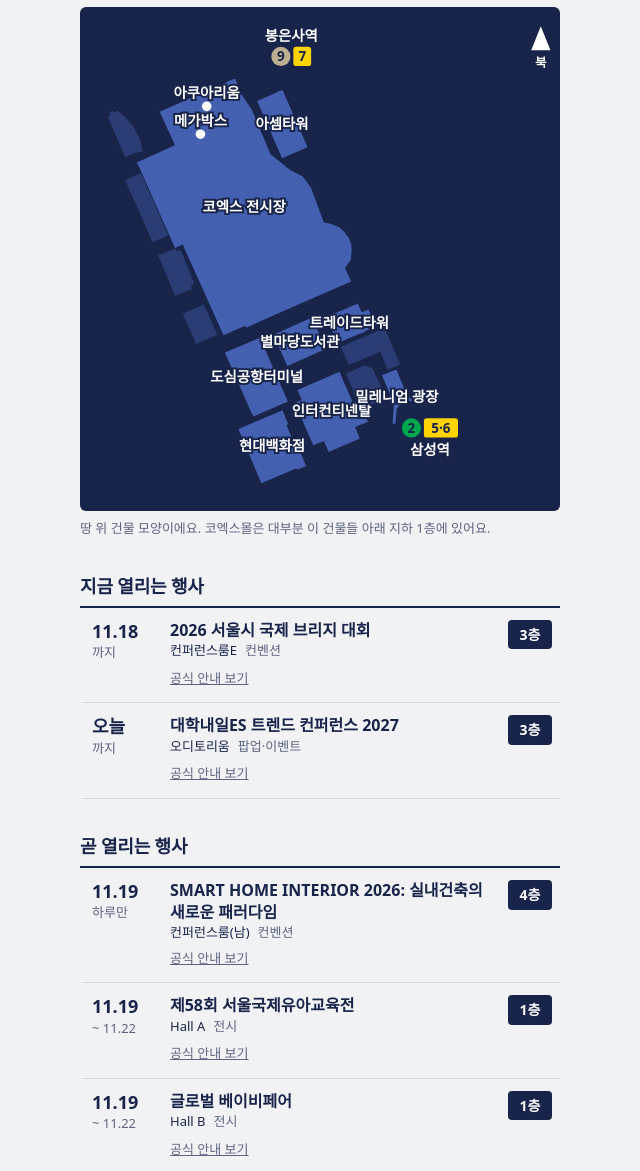
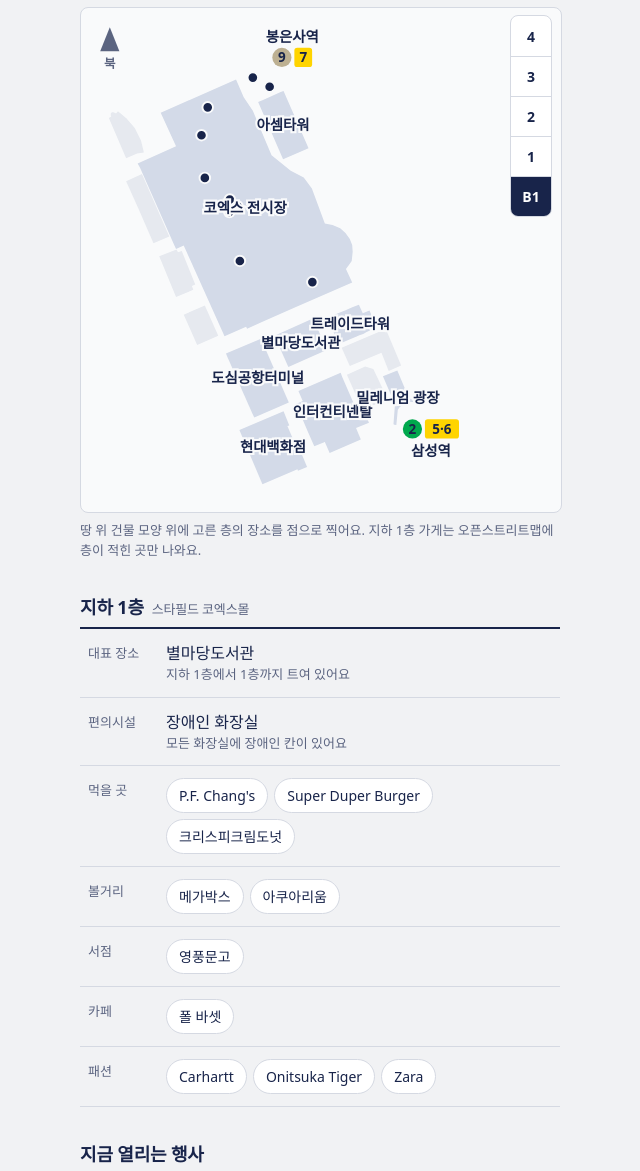
Before and after one commit to yurimirimiq/seoul-maze, a plain HTML site: page coex.html in a window 1280 px wide. Shown: the part 112-1283 px from the top of the page, without its empty margins (320-960 px from the left). Drawn offline with Linux system fonts and the light colour scheme; a web font is replaced by a local one.

Commit message:
층 버튼과 층별 안내 추가, 약도를 밝은 바탕으로 변경
- 약도 오른쪽에 층 버튼(4, 3, 2, 1, B1), 누르면 그 층의 전시홀·회의실·편의시설·가게 표시
- 지하 1층 가게는 오픈스트리트맵의 층 태그로 모아 약도에 점으로 표시
- 행사를 누르면 열리는 층으로 같이 이동
- 약도 바탕을 흰색에 가까운 밝은 색으로, 편의시설 접이식 목록은 층별 안내로 흡수

Co-Authored-By: Claude Fable 5.2 <noreply@anthropic.com>

```diff
--- a/app.js
+++ b/app.js
@@ -8,24 +8,26 @@ console.assert(splitFloor('Hall C, D (3층)').join() === 'Hall C, D,3' && splitF
 
 // 약도 그리기
 const svg = document.getElementById('map');
-const el = (tag, attrs, text) => {
+const el = (tag, attrs, text, parent = svg) => {
   const n = document.createElementNS('http://www.w3.org/2000/svg', tag);
   for (const k in attrs) n.setAttribute(k, attrs[k]);
   if (text) n.textContent = text;
-  return svg.appendChild(n);
+  return parent.appendChild(n);
 };
 svg.setAttribute('viewBox', `0 0 ${MAP.width} ${MAP.height}`);
 for (const b of MAP.buildings) el('polygon', { points: b.pts, class: b.label ? 'main' : '' });
-for (const b of MAP.buildings) if (b.label) el('text', { x: b.x, y: b.y + 1 }, b.name);
 
-// 지하철 출구는 실제 표지판처럼 그린다: 노선 색 동그라미 + 노란 출구 번호
 // 역 이름 -> 노선 번호. 새 장소를 넣을 때 그 장소의 역을 여기에 더한다. 노선 색은 style.css에 있다.
 const LINES = { '삼성역': '2', '봉은사역': '9' };
 for (const s of MAP.spots) {
-  const below = s.y > MAP.height / 2; // 이름표가 겹치지 않게 남쪽 절반은 아래에, 북쪽 절반은 위에 쓴다
   const exit = s.name.match(/^(.+역) (.+)번 출구$/);
-  if (exit && LINES[exit[1]]) {
+  if (s.floor) {
+    // 층에 딸린 가게는 그 층을 골랐을 때만 점으로 보인다. 이름은 겹치지 않게 고른 것만 띄운다.
+    el('circle', { cx: s.x, cy: s.y, r: 1.1, class: 'spot', 'data-floor': s.floor });
+  } else if (exit && LINES[exit[1]]) {
+    // 지하철 출구는 실제 표지판처럼 그린다: 노선 색 동그라미 + 노란 출구 번호
     const line = LINES[exit[1]];
+    const below = s.y > MAP.height / 2; // 이름표가 건물과 겹치지 않게 남쪽 절반은 아래에, 북쪽 절반은 위에 쓴다
     const w = 2 + exit[2].length * 1.7;
     const left = s.x - (4.6 + w) / 2;
     el('circle', { cx: left + 2, cy: s.y, r: 2, class: 'line l' + line });
@@ -34,31 +36,95 @@ for (const s of MAP.spots) {
     el('text', { x: left + 4.6 + w / 2, y: s.y + 1, class: 'sign' }, exit[2]);
     el('text', { x: s.x, y: below ? s.y + 5.6 : s.y - 3.2 }, exit[1]);
   } else {
-    el('circle', { cx: s.x, cy: s.y, r: 1, class: 'spot' });
-    el('text', { x: s.x, y: below ? s.y + 3.8 : s.y - 1.8 }, s.name);
+    el('circle', { cx: s.x, cy: s.y, r: 1.1, class: 'spot' });
+    el('text', { x: s.x, y: s.y - 1.8 }, s.name);
   }
 }
-el('path', { d: `M${MAP.width - 6} 9l2-5 2 5z`, fill: '#fff' });
-el('text', { x: MAP.width - 4, y: 12.4, class: 'north' }, '북');
+// 건물 이름은 가게 점보다 나중에 그려서 점에 가려지지 않게 한다
+for (const b of MAP.buildings) if (b.label) el('text', { x: b.x, y: b.y + 1 }, b.name);
+el('path', { d: 'M4 9l2-5 2 5z', class: 'north' });
+el('text', { x: 6, y: 12.4, class: 'north' }, '북');
 const ping = el('circle', { id: 'ping', r: 2.4, display: 'none' });
 const pin = el('circle', { id: 'pin', r: 2.4, display: 'none' });
+const pinName = el('text', { id: 'pinname', display: 'none' });
 const places = Object.fromEntries([...MAP.buildings, ...MAP.spots].map(p => [p.name, p]));
 
-// 행사 목록
-const today = new Date().toLocaleDateString('sv'); // 'sv' 형식 = 내 시간대 기준 YYYY-MM-DD
-const day = d => d.slice(5).replace('-', '.');
 const add = (parent, tag, text, cls) => {
   const n = parent.appendChild(document.createElement(tag));
   if (text) n.textContent = text;
   if (cls) n.className = cls;
   return n;
 };
+
+// 고른 곳에 빨간 점을 찍는다. 행사와 층별 목록의 가게가 같이 쓴다.
+const pick = (btn, name) => {
+  document.querySelectorAll('.pick').forEach(b => b.setAttribute('aria-pressed', b === btn));
+  const p = places[name];
+  if (!p) return console.error('약도에 없는 곳:', name);
+  const y = p.pts ? p.y + 5 : p.y; // 건물은 가운데 이름표를 가리지 않게 조금 아래에 찍는다
+  for (const c of [pin, ping]) {
+    c.setAttribute('cx', p.x);
+    c.setAttribute('cy', y);
+    c.removeAttribute('display');
+  }
+  // 이름표가 없는 가게는 점 위에 이름을 띄운다
+  pinName.textContent = p.floor ? p.name : '';
+  pinName.setAttribute('x', Math.min(Math.max(p.x, p.name.length * 1.6), MAP.width - p.name.length * 1.6));
+  pinName.setAttribute('y', y - 3.6);
+  pinName.removeAttribute('display');
+  ping.classList.remove('go');
+  ping.getBBox(); // 애니메이션을 처음부터 다시 돌리려면 한 번 읽어 줘야 한다
+  ping.classList.add('go');
+  svg.scrollIntoView({ block: 'nearest' });
+};
+
+// 층 고르기
+const floorBtns = document.getElementById('floors');
+const panel = document.getElementById('floor');
+const setFloor = id => {
+  const f = FLOORS.find(f => f.id === id);
+  if (!f) return;
+  for (const b of floorBtns.children) b.setAttribute('aria-pressed', b.dataset.floor === id);
+  for (const n of svg.querySelectorAll('[data-floor]')) n.style.display = n.dataset.floor === id ? '' : 'none';
+  for (const n of [pin, ping, pinName]) n.setAttribute('display', 'none');
+  document.querySelectorAll('.pick').forEach(b => b.setAttribute('aria-pressed', 'false'));
+
+  panel.replaceChildren();
+  add(add(panel, 'h2', f.name), 'small', f.note);
+  const rows = add(panel, 'ul', '', 'rows');
+  const row = title => { const li = add(rows, 'li'); add(li, 'span', title, 'kind'); return add(li, 'div'); };
+  for (const g of f.groups) {
+    const box = row(g.title);
+    for (const [name, where] of g.items) add(add(box, 'p', name), 'small', where);
+  }
+  // 이 층에 위치가 있는 가게는 누르면 약도에 찍힌다
+  const spots = MAP.spots.filter(s => s.floor === id);
+  for (const kind of new Set(spots.map(s => s.kind))) {
+    const box = row(kind);
+    for (const s of spots.filter(s => s.kind === kind)) {
+      const btn = add(box, 'button', s.name, 'pick');
+      btn.setAttribute('aria-pressed', 'false');
+      btn.onclick = () => pick(btn, s.name);
+    }
+  }
+};
+for (const f of FLOORS) {
+  const b = add(floorBtns, 'button', f.id);
+  b.dataset.floor = f.id;
+  b.setAttribute('aria-label', f.name);
+  b.onclick = () => setFloor(f.id);
+}
+setFloor(FLOORS.at(-1).id); // 맨 아래층(몰)부터 보여 준다
+
+// 행사 목록
+const today = new Date().toLocaleDateString('sv'); // 'sv' 형식 = 내 시간대 기준 YYYY-MM-DD
+const day = d => d.slice(5).replace('-', '.');
 const fill = (id, events, emptyText, dateText) => {
   const list = document.getElementById(id);
   if (!events.length) add(list, 'li', emptyText);
   for (const e of events) {
     const li = add(list, 'li');
-    const btn = add(li, 'button');
+    const btn = add(li, 'button', '', 'pick');
     btn.setAttribute('aria-pressed', 'false');
     const [big, small] = dateText(e);
     const date = add(btn, 'span', '', 'date');
@@ -70,18 +136,8 @@ const fill = (id, events, emptyText, dateText) => {
     add(add(what, 'small'), 'span', place).after(e.cat);
     if (floor) add(btn, 'span', floor + '층', 'floor');
     btn.onclick = () => {
-      document.querySelectorAll('.events button').forEach(b => b.setAttribute('aria-pressed', b === btn));
-      const p = places[e.at || MAP.main];
-      if (!p) return console.error('약도에 없는 곳:', e.at);
-      for (const c of [pin, ping]) {
-        c.setAttribute('cx', p.x);
-        c.setAttribute('cy', p.y + 5); // 이름표를 가리지 않게 조금 아래에 찍는다
-        c.removeAttribute('display');
-      }
-      ping.classList.remove('go');
-      ping.getBBox(); // 애니메이션을 처음부터 다시 돌리려면 한 번 읽어 줘야 한다
-      ping.classList.add('go');
-      svg.scrollIntoView({ block: 'nearest' });
+      if (floor) setFloor(floor); // 행사가 열리는 층으로 같이 바꾼다
+      pick(btn, e.at || MAP.main);
     };
     if (e.url) add(li, 'a', '공식 안내 보기').href = e.url;
   }
--- a/coex.html
+++ b/coex.html
@@ -13,24 +13,18 @@
 <a class="brand wordmark" href="./" aria-label="패스파인더 홈">pathf<span class="i">ı</span>nder</a>
 <h1>코엑스</h1>
 
-<svg id="map" role="img" aria-label="코엑스 일대 약도"></svg>
-<p class="caption">땅 위 건물 모양이에요. 코엑스몰은 대부분 이 건물들 아래 지하 1층에 있어요.</p>
+<div class="mapwrap">
+  <svg id="map" role="img" aria-label="코엑스 일대 약도"></svg>
+  <div id="floors" class="floors" role="group" aria-label="층 선택"></div>
+</div>
+<p class="caption">땅 위 건물 모양 위에 고른 층의 장소를 점으로 찍어요. 지하 1층 가게는 오픈스트리트맵에 층이 적힌 곳만 나와요.</p>
+
+<section id="floor" aria-live="polite"></section>
 
 <h2>지금 열리는 행사</h2>
 <ul id="now" class="events"></ul>
 <h2>곧 열리는 행사</h2>
 <ul id="soon" class="events"></ul>
-
-<details>
-  <summary>전시장 편의시설</summary>
-  <ul>
-    <li><b>종합안내데스크</b>: 1층 동문. 휴대폰 충전도 돼요.</li>
-    <li><b>물품보관소</b>: 1층 A홀 신한은행 옆 에스컬레이터 앞, B홀 안내데스크 옆 에스컬레이터 앞.</li>
-    <li><b>의무실</b>: 1층 서문 옆.</li>
-    <li><b>휠체어 대여</b>: 1층 서문 옆 안전상황실, 동문 안내데스크. 오전 8시 30분 ~ 오후 6시, 무료(신분증 필요).</li>
-    <li><b>무슬림 기도실</b>: 3층 E홀 근처.</li>
-  </ul>
-</details>
 
 <footer>
   행사와 시설 정보는 2026-11-17에 <a href="https://www.coex.co.kr/event/full-schedules/">coex.co.kr</a>에서 확인한 내용이에요. 바뀔 수 있으니 가기 전에 공식 안내를 확인하세요.
@@ -39,6 +33,7 @@
 </footer>
 
 <script src="coex/map.js"></script>
+<script src="coex/floors.js"></script>
 <script src="coex/events.js"></script>
 <script src="app.js"></script>
 </body>
--- /dev/null
+++ b/coex/floors.js
@@ -0,0 +1,47 @@
+// 코엑스 층별 안내. 위층부터 적는다. 화면의 층 버튼도 이 순서로 나온다.
+// 1~4층: 2026-11-17에 coex.co.kr 편의시설 안내와 business.coex.co.kr 시설안내에서 확인했다.
+// 지하 1층 가게: 여기 적지 않아도 map.js에 있는 것(오픈스트리트맵에 층이 적힌 곳)이 자동으로 붙는다.
+// items 한 줄: ['이름'] 또는 ['이름', '위치나 설명']
+const FLOORS = [
+  { id: '4', name: '4층', note: '코엑스 전시장', groups: [
+    { title: '회의실', items: [['컨퍼런스룸(남) 4층']] },
+    { title: '편의시설', items: [
+      ['자동심장충격기', 'ICT 교육센터'],
+      ['장애인 화장실', '그랜드 컨퍼런스, 폐백실 옆, R-4 옆, D홀 출연자 대기실'],
+    ] },
+  ] },
+  { id: '3', name: '3층', note: '코엑스 전시장', groups: [
+    { title: '전시홀', items: [['Hall C'], ['Hall D']] },
+    { title: '회의실', items: [['오디토리움'], ['컨퍼런스룸E'], ['컨퍼런스룸(남) 3층']] },
+    { title: '편의시설', items: [
+      ['무슬림 기도실', 'E홀 근처'],
+      ['자동심장충격기', '컨벤션 지원센터, D홀'],
+      ['장애인 화장실', '303호 앞, 오디토리움 동쪽과 서쪽, E홀, C·D홀 화장실 안'],
+    ] },
+  ] },
+  { id: '2', name: '2층', note: '코엑스 전시장', groups: [
+    { title: '전시홀', items: [['The Platz']] },
+    { title: '회의실', items: [['컨퍼런스룸(북)·아셈볼룸', '201~211호'], ['Studio 159']] },
+    { title: '편의시설', items: [
+      ['자동심장충격기', '컨벤션 지원센터'],
+      ['장애인 화장실', '아셈홀 동쪽과 서쪽'],
+    ] },
+  ] },
+  { id: '1', name: '1층', note: '코엑스 전시장', groups: [
+    { title: '전시홀', items: [['Hall A'], ['Hall B']] },
+    { title: '회의실', items: [['그랜드볼룸']] },
+    { title: '편의시설', items: [
+      ['종합안내데스크', '동문. 휴대폰 충전도 돼요'],
+      ['물품보관소', 'A홀 신한은행 옆 에스컬레이터 앞, B홀 안내데스크 옆 에스컬레이터 앞'],
+      ['의무실', '서문 옆'],
+      ['휠체어 대여', '서문 옆 안전상황실, 동문 안내데스크. 오전 8시 30분 ~ 오후 6시, 무료(신분증 필요)'],
+      ['자전거 거치대', '남문 입구 옆'],
+      ['자동심장충격기', '서문 안전사무소, B홀 안내데스크 앞'],
+      ['장애인 화장실', '주차고객센터 통로 입구, 데블스도어 뒤, 그랜드볼룸 동쪽과 서쪽, A·B홀 화장실 안'],
+    ] },
+  ] },
+  { id: 'B1', name: '지하 1층', note: '스타필드 코엑스몰', groups: [
+    { title: '대표 장소', items: [['별마당도서관', '지하 1층에서 1층까지 트여 있어요']] },
+    { title: '편의시설', items: [['장애인 화장실', '모든 화장실에 장애인 칸이 있어요']] },
+  ] },
+];
--- a/coex/map.js
+++ b/coex/map.js
@@ -106,24 +106,84 @@ const MAP = {
  ],
  "spots": [
   {
+   "name": "봉은사역 7번 출구",
+   "x": 44.0,
+   "y": 10.3
+  },
+  {
    "name": "삼성역 5·6번 출구",
    "x": 72.9,
    "y": 87.7
   },
   {
-   "name": "봉은사역 7번 출구",
-   "x": 44.0,
-   "y": 10.3
+   "name": "P.F. Chang's",
+   "x": 39.3,
+   "y": 16.4,
+   "floor": "B1",
+   "kind": "먹을 곳"
+  },
+  {
+   "name": "Super Duper Burger",
+   "x": 30.9,
+   "y": 42.5,
+   "floor": "B1",
+   "kind": "먹을 곳"
+  },
+  {
+   "name": "크리스피크림도넛",
+   "x": 33.1,
+   "y": 52.7,
+   "floor": "B1",
+   "kind": "먹을 곳"
+  },
+  {
+   "name": "메가박스",
+   "x": 25.1,
+   "y": 26.5,
+   "floor": "B1",
+   "kind": "볼거리"
   },
   {
    "name": "아쿠아리움",
    "x": 26.4,
-   "y": 20.7
+   "y": 20.7,
+   "floor": "B1",
+   "kind": "볼거리"
   },
   {
-   "name": "메가박스",
-   "x": 25.1,
-   "y": 26.5
+   "name": "영풍문고",
+   "x": 25.8,
+   "y": 35.4,
+   "floor": "B1",
+   "kind": "서점"
+  },
+  {
+   "name": "폴 바셋",
+   "x": 35.8,
+   "y": 14.5,
+   "floor": "B1",
+   "kind": "카페"
+  },
+  {
+   "name": "Carhartt",
+   "x": 32.6,
+   "y": 41.3,
+   "floor": "B1",
+   "kind": "패션"
+  },
+  {
+   "name": "Onitsuka Tiger",
+   "x": 31.0,
+   "y": 39.9,
+   "floor": "B1",
+   "kind": "패션"
+  },
+  {
+   "name": "Zara",
+   "x": 48.2,
+   "y": 57.1,
+   "floor": "B1",
+   "kind": "패션"
   }
  ]
 };
--- a/style.css
+++ b/style.css
@@ -1,4 +1,4 @@
-/* 지하철 안내 표지판에서 가져온 색: 남색 판, 노란 길 안내, 빨간 현위치 */
+/* 지하철 안내 표지판에서 가져온 색: 남색 글자, 노란 출구 번호, 빨간 현위치 */
 :root {
   --floor: #f1f2f4;
   --ink: #18244a;
@@ -6,8 +6,9 @@
   --rule: #d5d9e2;
   --exit: #ffd400;
   --here: #e5342b;
-  --bldg: #2c3c74;
-  --bldg-main: #4560b0;
+  --map: #f9fafb;
+  --bldg: #e6e9ef;
+  --bldg-main: #d3dae8;
   --date-col: 4.25rem;
 }
 /* 지하철 노선 색. 글자색은 노선 색 위에서 읽히는 쪽으로 고른다. */
@@ -47,21 +48,41 @@ h2 { margin: 36px 0 0; padding-bottom: 8px; font-size: 1.125rem; font-weight: 60
 .lines .line { display: grid; place-items: center; width: 1.5rem; height: 1.5rem; border-radius: 50%; font-size: .875rem; font-weight: 600;
   color: var(--line-ink, var(--ink)); background: var(--line); }
 
-/* 약도 */
-#map { display: block; width: 100%; border-radius: 6px; background: var(--ink); }
+/* 약도: 밝은 바탕에 옅은 건물, 글자와 점만 남색 */
+.mapwrap { position: relative; }
+#map { display: block; width: 100%; border: 1px solid var(--rule); border-radius: 8px; background: var(--map); }
 #map polygon { fill: var(--bldg); }
 #map polygon.main { fill: var(--bldg-main); }
-#map text { font-size: 3px; font-weight: 600; text-anchor: middle; fill: #fff; paint-order: stroke; stroke: var(--ink); stroke-width: .8; }
-#map .spot { fill: #fff; }
+#map text { font-size: 3px; font-weight: 600; text-anchor: middle; fill: var(--ink); paint-order: stroke; stroke: var(--map); stroke-width: .9; }
+#map .spot { fill: var(--ink); stroke: var(--map); stroke-width: .4; }
 #map .exit { fill: var(--exit); }
 #map circle.line { fill: var(--line); }
 #map text.sign { fill: var(--line-ink, var(--ink)); stroke: none; font-size: 2.8px; }
-#map text.north { font-size: 2.6px; stroke: none; }
+#map .north { fill: var(--muted); stroke: none; font-size: 2.6px; }
 #pin { fill: var(--here); stroke: #fff; stroke-width: .8; }
 #ping { fill: none; stroke: var(--here); stroke-width: .6; transform-box: fill-box; transform-origin: center; }
 #ping.go { animation: ping .9s ease-out; }
 @keyframes ping { from { transform: scale(1); opacity: 1; } to { transform: scale(4); opacity: 0; } }
 .caption { margin: 8px 0 0; font-size: .8125rem; color: var(--muted); }
+
+/* 층 버튼: 엘리베이터처럼 위층이 위에 */
+.floors { position: absolute; top: 8px; right: 8px; display: flex; flex-direction: column; overflow: hidden;
+  border: 1px solid var(--rule); border-radius: 8px; background: #fff; }
+.floors button { width: 2.5rem; height: 2.5rem; border: 0; border-top: 1px solid var(--rule); font: inherit; font-size: .875rem; font-weight: 600; color: var(--ink); background: none; }
+.floors button:first-child { border-top: 0; }
+.floors button[aria-pressed="true"] { color: #fff; background: var(--ink); }
+.floors button:focus-visible { outline-offset: -3px; }
+
+/* 층별 목록 */
+#floor h2 small { margin-left: 8px; font-size: .8125rem; font-weight: 400; color: var(--muted); }
+.rows li { display: grid; grid-template-columns: var(--date-col) 1fr; column-gap: 10px; padding: 12px 8px; border-bottom: 1px solid var(--rule); }
+.rows .kind { font-size: .8125rem; line-height: 1.85; color: var(--muted); }
+.rows p { margin: 0; font-weight: 500; }
+.rows p + p { margin-top: 6px; }
+.rows p small { display: block; font-size: .8125rem; font-weight: 400; color: var(--muted); }
+.rows div:has(button) { display: flex; flex-wrap: wrap; gap: 6px; }
+.rows button { padding: 6px 12px; border: 1px solid var(--rule); border-radius: 999px; font: inherit; font-size: .875rem; font-weight: 500; color: var(--ink); background: #fff; }
+.rows button[aria-pressed="true"] { border-color: var(--here); color: #fff; background: var(--here); }
 
 /* 행사 시간표 */
 .events li { border-bottom: 1px solid var(--rule); border-left: 4px solid transparent; padding-bottom: 10px; }
@@ -76,9 +97,6 @@ h2 { margin: 36px 0 0; padding-bottom: 8px; font-size: 1.125rem; font-weight: 60
 .events a { display: inline-block; margin-left: calc(var(--date-col) + 18px); padding: 4px 0; font-size: .8125rem; color: var(--muted); }
 .events li:not(:has(button)) { padding: 12px 8px; color: var(--muted); }
 
-details { margin-top: 36px; border-top: 2px solid var(--ink); padding-top: 10px; }
-summary { font-size: 1.0625rem; font-weight: 600; }
-details li { margin-top: 8px; font-size: .9375rem; }
 footer { margin-top: 32px; font-size: .75rem; color: var(--muted); }
 
 @media (prefers-reduced-motion: reduce) { #ping.go { animation: none; } }
```
Also changed, not shown: 3 other files.
